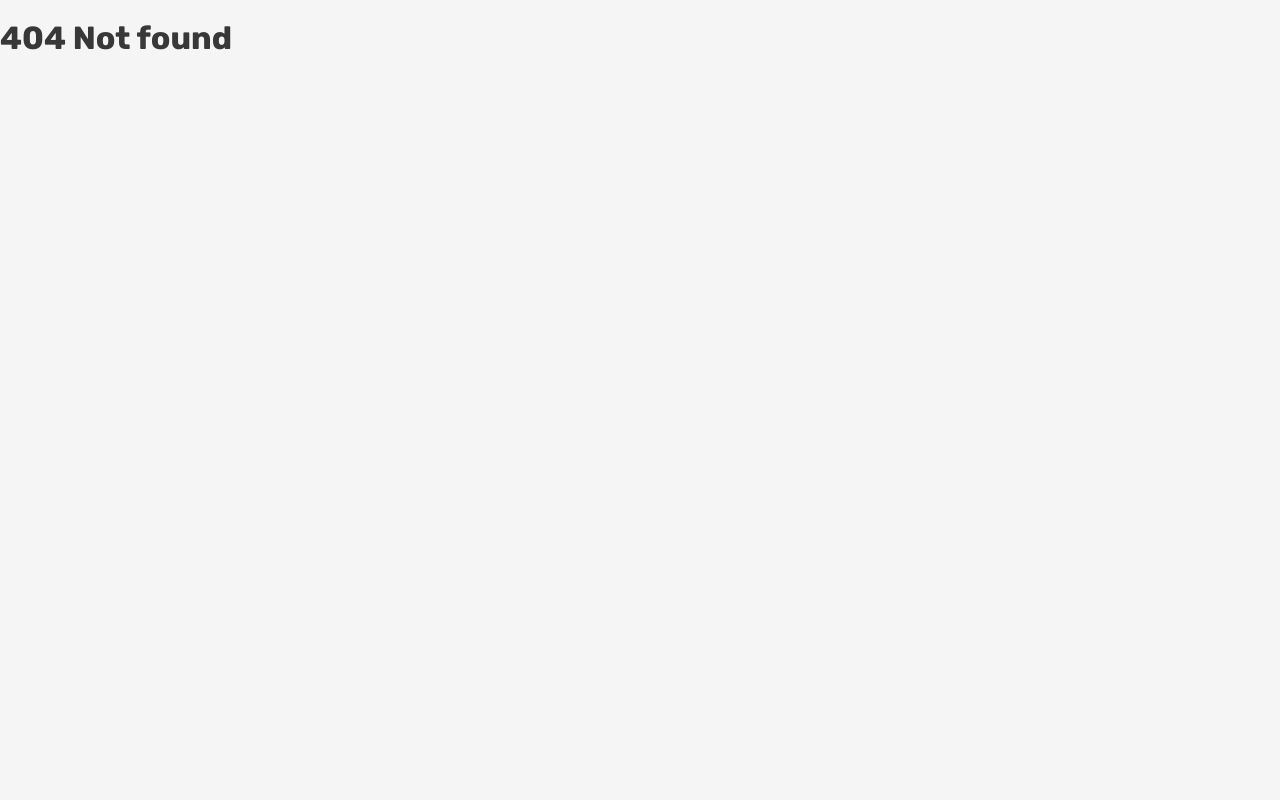
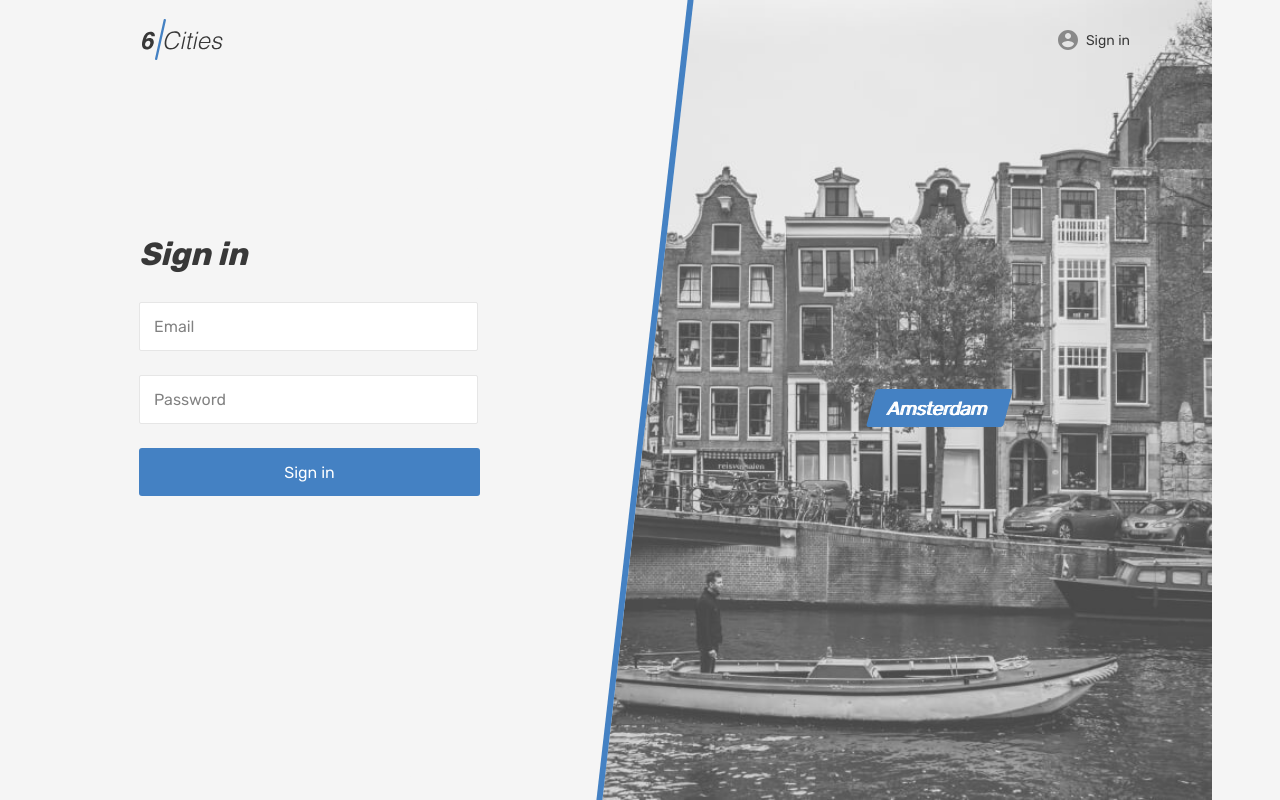
Before and after one commit to gdunaev/-------------, a React app: page /login in a window 1280 px wide. Before the commit this address had no page. Built offline with nearby package versions, Linux system fonts and the light colour scheme.

Commit message:
2.2.5. добавляет login

```diff
--- a/src/components/app/app.jsx
+++ b/src/components/app/app.jsx
@@ -4,7 +4,7 @@
 import {BrowserRouter, Switch, Route} from 'react-router-dom';
 import MainPage from '../main-page/main-page';
 import Favorites from '../favorites/favorites';
-// import Login from '../login/login';
+import Login from '../login/login';
 // import Offer from '../offer/offer';
 import NotFoundScreen from '../not-found-screen/not-found-screen';
 
@@ -19,6 +19,9 @@
       </Route>
       <Route exact path="/card">
         <Card />
+      </Route>
+      <Route exact path="/login">
+        <Login />
       </Route>
       <Route exact path="/">
         <MainPage quantityOffers = {quantityOffers}/>
--- /dev/null
+++ b/src/components/login/login.jsx
@@ -0,0 +1,68 @@
+import React from 'react';
+import { Link } from "react-router-dom";
+// import PropTypes from 'prop-types';
+
+const Login = () => {
+  // const {errorsCount} = props;
+
+  return (
+    <>
+    <div style={{display: `none`}}>
+      <svg xmlns="http://www.w3.org/2000/svg"><symbol id="icon-arrow-select" viewBox="0 0 7 4"><path fillRule="evenodd" clipRule="evenodd" d="M0 0l3.5 2.813L7 0v1.084L3.5 4 0 1.084V0z"></path></symbol><symbol id="icon-bookmark" viewBox="0 0 17 18"><path d="M3.993 2.185l.017-.092V2c0-.554.449-1 .99-1h10c.522 0 .957.41.997.923l-2.736 14.59-4.814-2.407-.39-.195-.408.153L1.31 16.44 3.993 2.185z"></path></symbol><symbol id="icon-star" viewBox="0 0 13 12"><path fillRule="evenodd" clipRule="evenodd" d="M6.5 9.644L10.517 12 9.451 7.56 13 4.573l-4.674-.386L6.5 0 4.673 4.187 0 4.573 3.549 7.56 2.483 12 6.5 9.644z"></path></symbol></svg>
+    </div>
+
+    <div  className="page page--gray page--login">
+      <header  className="header">
+        <div  className="container">
+          <div  className="header__wrapper">
+            <div  className="header__left">
+              <Link  className="header__logo-link" to="#">
+                <img  className="header__logo" src="img/logo.svg" alt="6 cities logo" width="81" height="41"/>
+              </Link>
+            </div>
+            <nav  className="header__nav">
+              <ul  className="header__nav-list">
+                <li  className="header__nav-item user">
+                  <Link  className="header__nav-link header__nav-link--profile" to="#">
+                    <div  className="header__avatar-wrapper user__avatar-wrapper">
+                    </div>
+                    <span  className="header__login">Sign in</span>
+                  </Link>
+                </li>
+              </ul>
+            </nav>
+          </div>
+        </div>
+      </header>
+
+      <main  className="page__main page__main--login">
+        <div  className="page__login-container container">
+          <section  className="login">
+            <h1  className="login__title">Sign in</h1>
+            <form  className="login__form form" action="#" method="post">
+              <div  className="login__input-wrapper form__input-wrapper">
+                <label  className="visually-hidden">E-mail</label>
+                <input  className="login__input form__input" type="email" name="email" placeholder="Email" required=""/>
+              </div>
+              <div  className="login__input-wrapper form__input-wrapper">
+                <label  className="visually-hidden">Password</label>
+                <input  className="login__input form__input" type="password" name="password" placeholder="Password" required=""/>
+              </div>
+              <button  className="login__submit form__submit button" type="submit">Sign in</button>
+            </form>
+          </section>
+          <section  className="locations locations--login locations--current">
+            <div  className="locations__item">
+              <Link  className="locations__item-link" to="#">
+                <span>Amsterdam</span>
+              </Link>
+            </div>
+          </section>
+        </div>
+      </main>
+    </div>
+  </>
+  );
+};
+
+export default Login;
```
